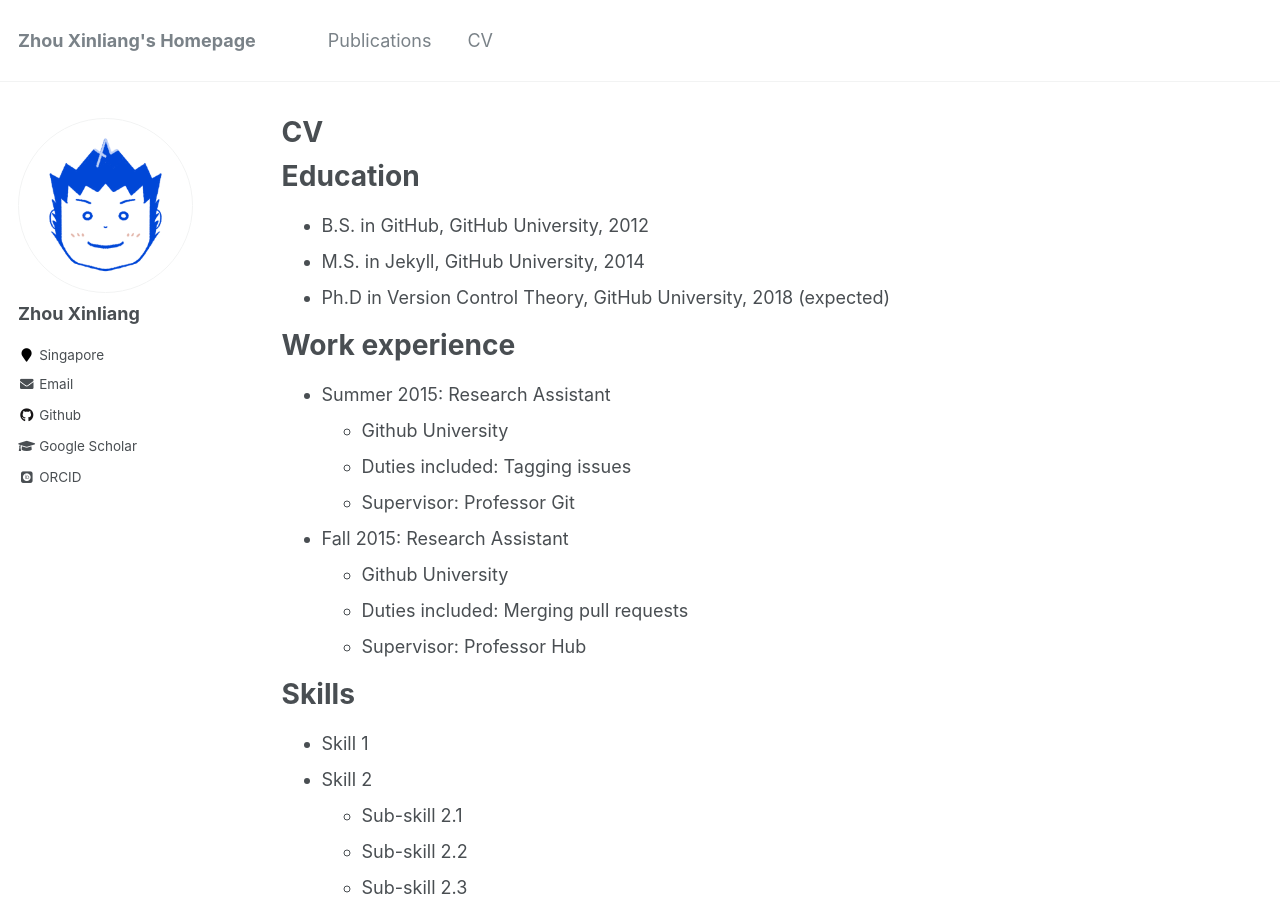
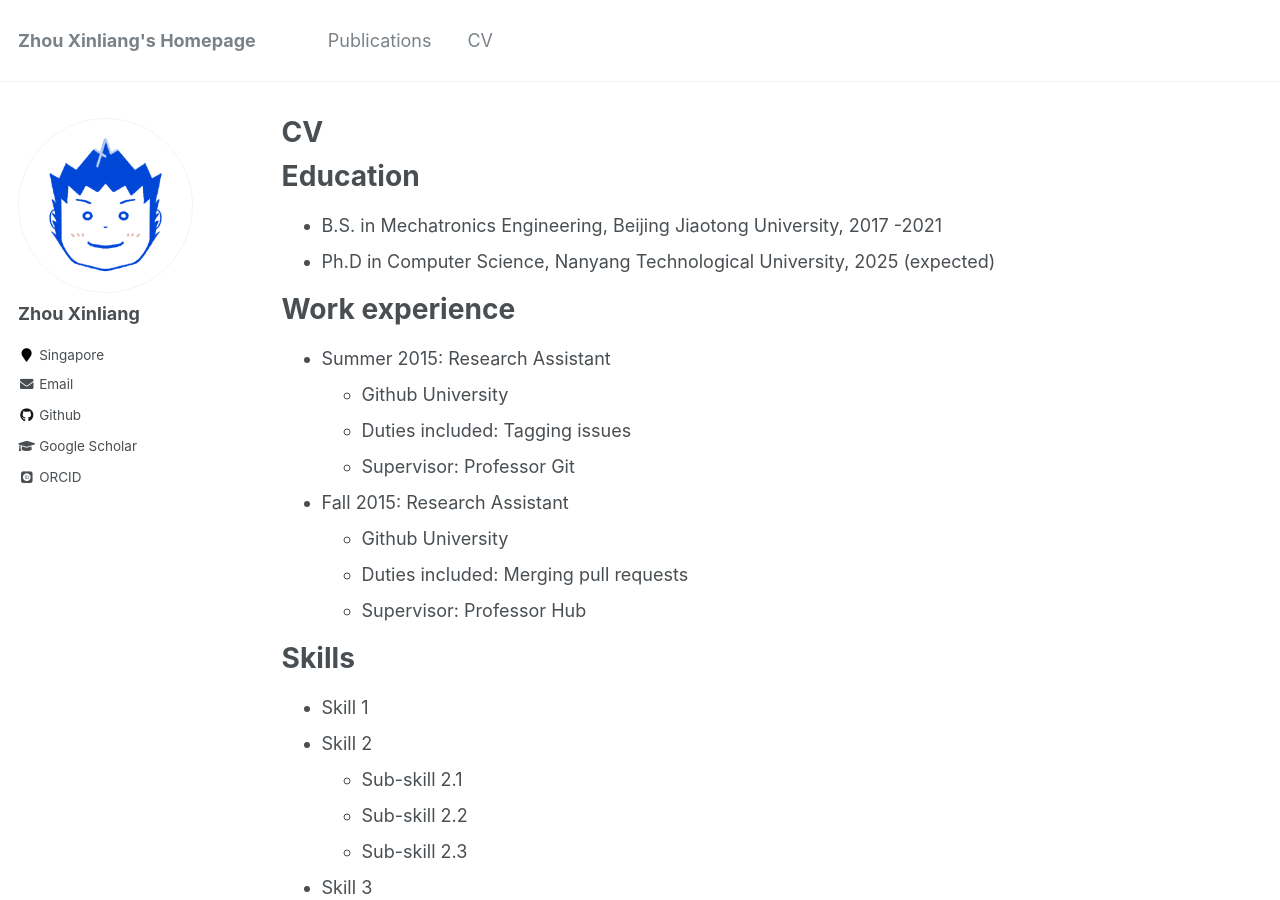
Before and after one commit to xinliangzhou/xinliangzhou.github.io, a Jekyll site: the page built from _pages/cv.md, in a window 1280 px wide and 900 px high. Built offline with Jekyll 4.4.1, drawn with Linux system fonts in a browser that asks for light colours; some web fonts are replaced.

Commit message:
Update cv.md

```diff
--- a/_pages/cv.md
+++ b/_pages/cv.md
@@ -11,9 +11,8 @@
 
 Education
 ======
-* B.S. in GitHub, GitHub University, 2012
-* M.S. in Jekyll, GitHub University, 2014
-* Ph.D in Version Control Theory, GitHub University, 2018 (expected)
+* B.S. in Mechatronics Engineering, Beijing Jiaotong University, 2017 -2021
+* Ph.D in Computer Science, Nanyang Technological University, 2025 (expected)
 
 Work experience
 ======
```
